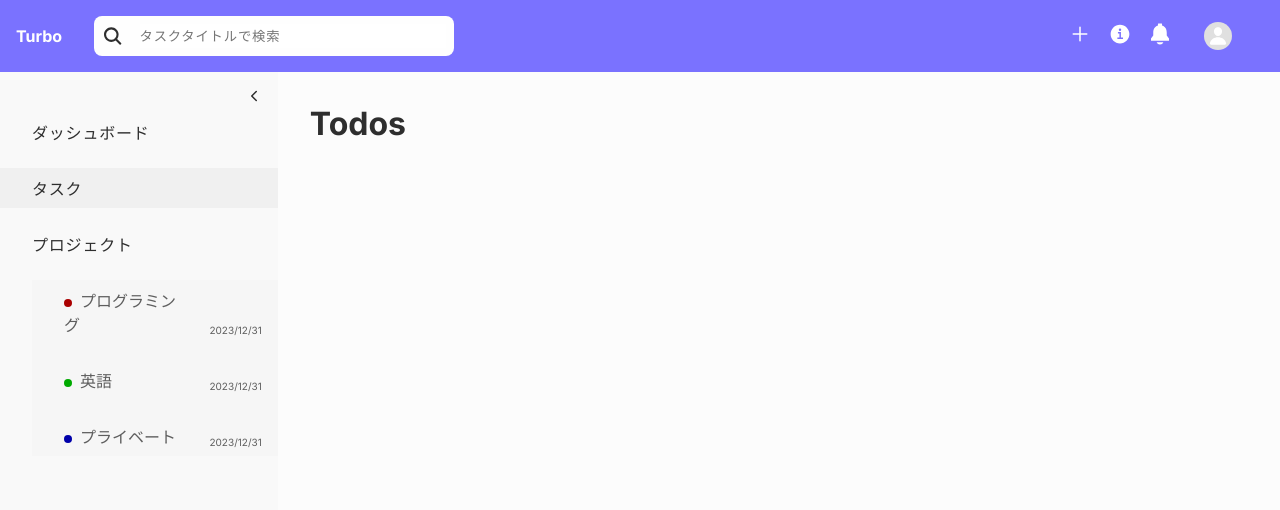
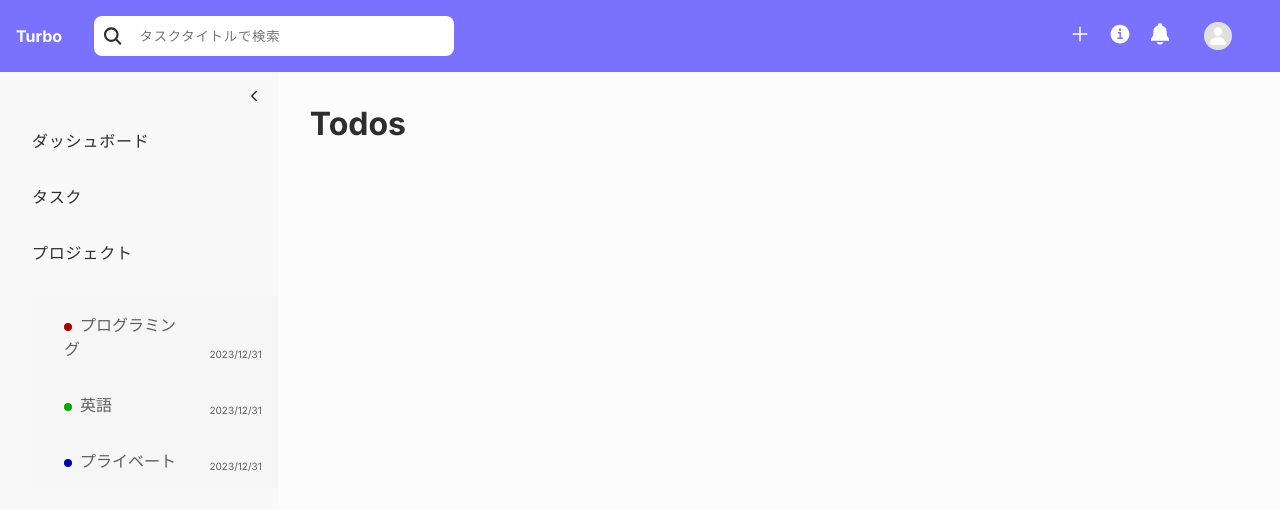
Before and after one commit to version1-workspace/ws-01-000-real-todo, a Next.js app in the folder frontend/core/: page /main/todos in a window 1280 px wide. Shown: the top 510 px of the page. Built offline with nearby package versions, Linux system fonts and the light colour scheme.

Commit message:
Fix sidebar

```diff
--- a/frontend/core/src/components/common/sidebar/index.module.css
+++ b/frontend/core/src/components/common/sidebar/index.module.css
@@ -26,10 +26,13 @@
 }
 
 .menuItem {
-  padding: 8px;
-  padding-right: 16px;
+  display:  block;
+  padding: 16px;
   padding-left: 32px;
-  margin-bottom: 16px;
+}
+
+.menuItem:hover {
+  background: #f0f0f0;
 }
 
 .menuItem > a {
--- a/frontend/core/src/components/common/sidebar/index.tsx
+++ b/frontend/core/src/components/common/sidebar/index.tsx
@@ -56,31 +56,37 @@ export default function Sidebar() {
           {show ? (
             <>
               <ul className={styles.menu}>
-                <li
+                <li>
+                  <Link href="/main">
+                    <div
                       className={classHelper({
                         [styles.menuItem]: true,
                         [styles.menuItemActive]: pathname === "/main",
                       })}>
-                  <Link className={styles.menuTitle} href="/main">
-                    ダッシュボード
+                      <p className={styles.menuTitle}>ダッシュボード</p>
+                    </div>
                   </Link>
                 </li>
-                <li
+                <li>
+                  <Link href="/main/todos">
+                    <div
                       className={classHelper({
                         [styles.menuItem]: true,
-                    [styles.menuItemActive]: pathname === "/main/todos",
+                        [styles.menuItemActive]: pathname === "/todos",
                       })}>
-                  <Link className={styles.menuTitle} href="/main/todos">
-                    タスク
+                      <p className={styles.menuTitle}>タスク</p>
+                    </div>
                   </Link>
                 </li>
-                <li
+                <li>
+                  <Link href="/main/projects">
+                    <div
                       className={classHelper({
                         [styles.menuItem]: true,
                         [styles.menuItemActive]: pathname === "/main/projects",
                       })}>
-                  <Link className={styles.menuTitle} href="/main/projects">
-                    プロジェクト
+                      <p className={styles.menuTitle}>プロジェクト</p>
+                    </div>
                   </Link>
                 </li>
                 <ul className={styles.projects}>
@@ -92,17 +98,19 @@ export default function Sidebar() {
                           [styles.menuItem]: true,
                           [styles.menuItemActive]: pathname === item.href,
                         })}>
+                        <Link href={item.href}>
                           <div className={styles.project}>
                             <div>
                               <span
                                 className={styles.dot}
                                 style={{ background: item.color }}></span>
-                            <Link href={item.href}>{item.name}</Link>
+                              {item.name}
                             </div>
                             <span className={styles.deadline}>
                               {item.deadline}
                             </span>
                           </div>
+                        </Link>
                       </li>
                     );
                   })}
```
Lines whose indentation alone changed are shown as unchanged.
